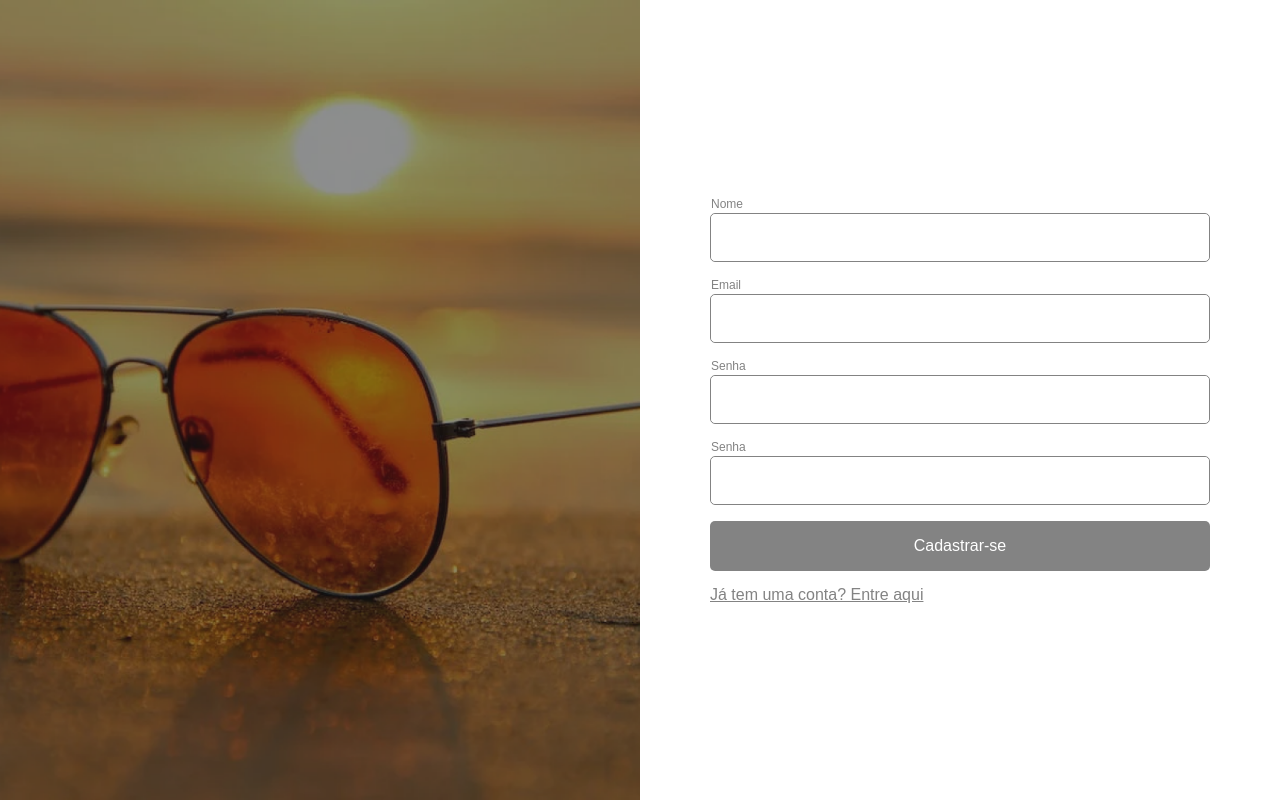
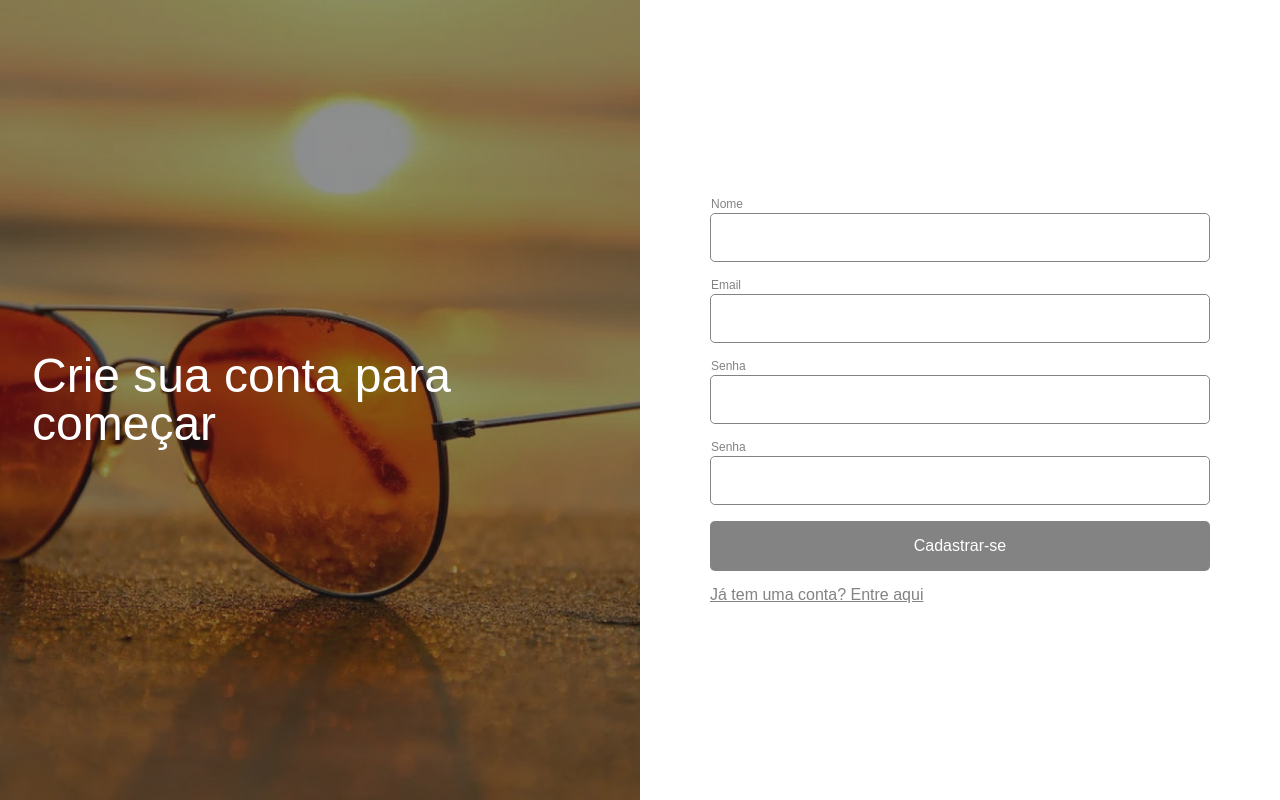
Before and after one commit to JeanLuca999/client, a React (Create React App) app: page /register in a window 1280 px wide. Built offline with nearby package versions, Linux system fonts and the light colour scheme.

Commit message:
refactor(CreateAccount): set BannerForm title

```diff
--- a/src/pages/CreateAccount/CreateAccount.js
+++ b/src/pages/CreateAccount/CreateAccount.js
@@ -63,7 +63,9 @@ export const CreateAccount = () => {
 
   return (
     <Grid>
-      <BannerForm />
+      <BannerForm>
+        Crie sua conta para <br /> começar
+      </BannerForm>
       <Center vertically>
         <Box width="90%" maxWidth="500px" margin="0 auto">
           <Form
```
